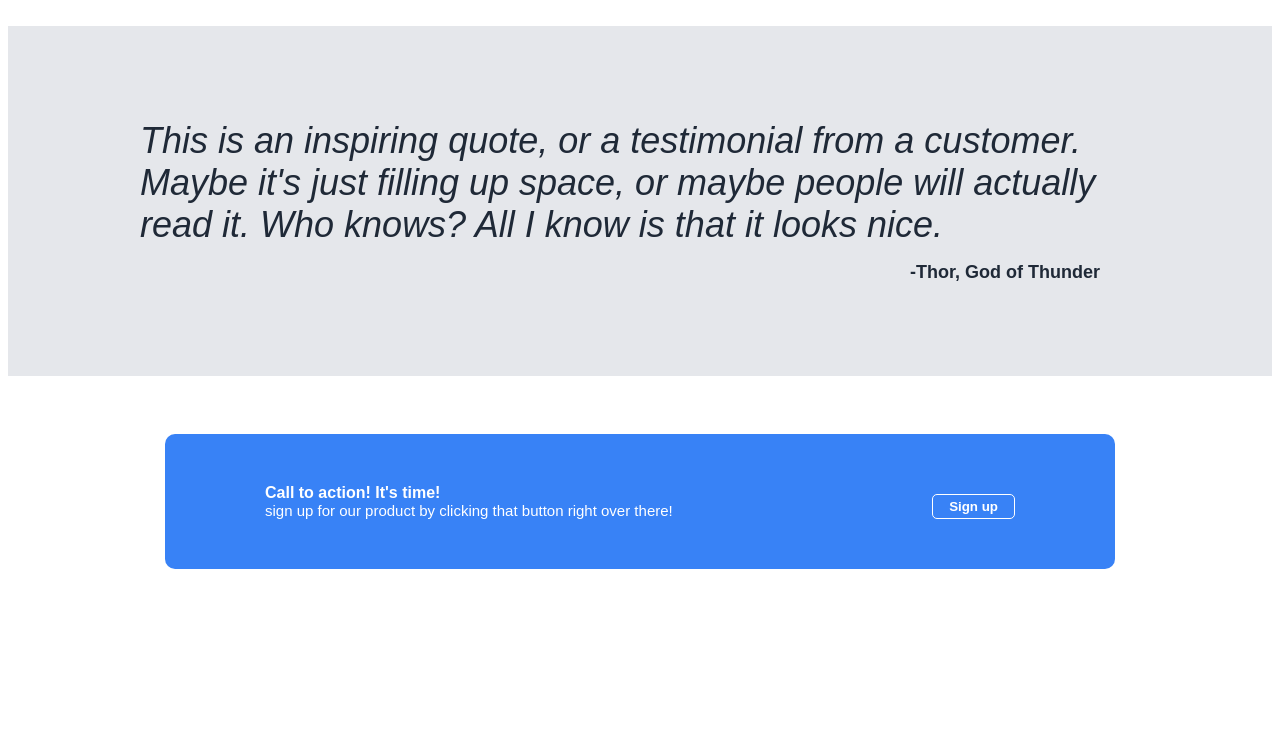
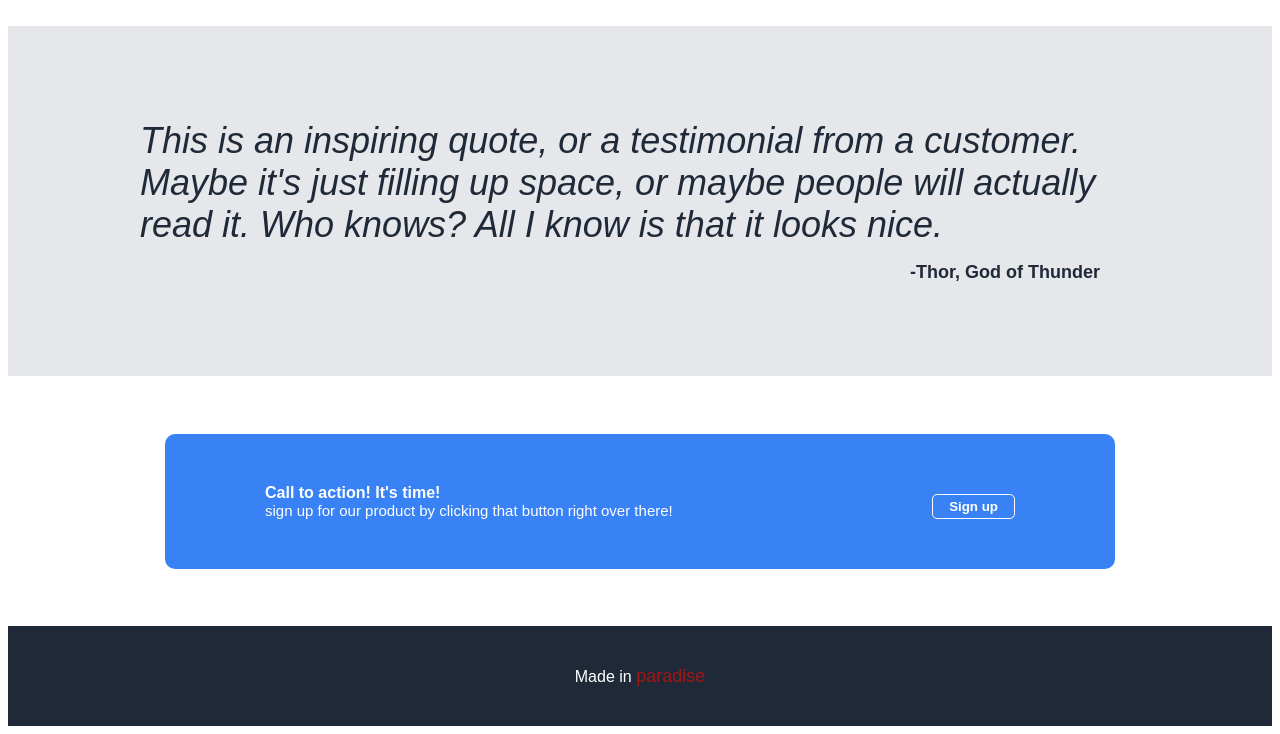
Before and after one commit to briancoco/paradise-website, a plain HTML site: page index.html in a window 1280 px wide. Shown: the part 735-1469 px from the top of the page. Before the commit the page ends 1369 px from the top, so only its background shows below. Drawn offline with Linux system fonts and the light colour scheme.

Commit message:
added and formatted copyright section at footer

```diff
--- a/index.html
+++ b/index.html
@@ -68,6 +68,10 @@
             <button class="bottom-button">Sign up</button>
         </div>
     </div>
+
+    <div class="sec-5">
+        <div>Made in <a class="paradise" href="https://paradise.nyc/">paradise</a></div>
+    </div>
 </body>
 
 </html>
--- a/style.css
+++ b/style.css
@@ -187,3 +187,18 @@ button {
     border: solid white 1.5px;
 
 }
+
+.sec-5 {
+    display: flex;
+    height: 100px;
+    background-color: #1f2937;
+    justify-content: center;
+    align-items: center;
+    color: white;
+    font-family: sans-serif;
+}
+
+a.paradise {
+    text-decoration: none;
+    color: rgb(159, 24, 24)
+}
```
